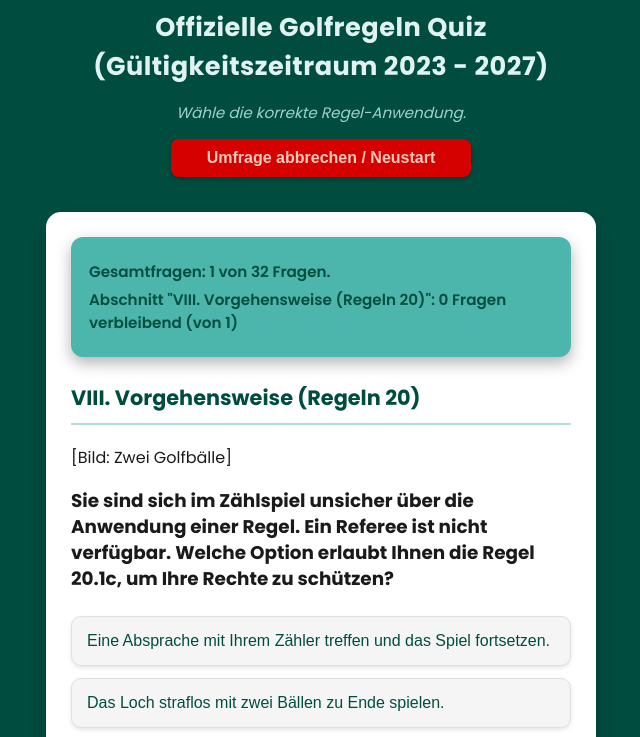
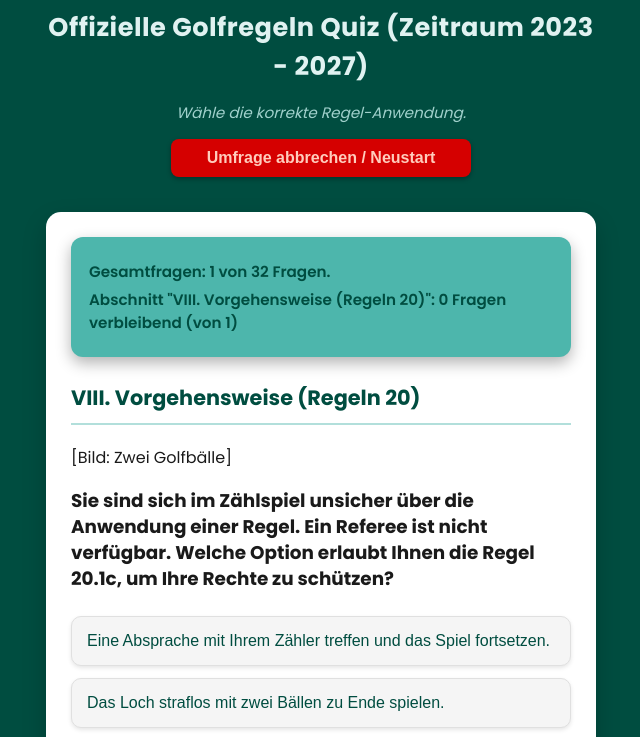
Before and after one commit to jmp-74/Golf, a plain HTML site: page index.html in a window 1280 px wide. Shown: the part 181-918 px from the top of the page, without its empty margins (319-959 px from the left). Drawn offline with Linux system fonts and the light colour scheme.

Commit message:
Update index.html

```diff
--- a/index.html
+++ b/index.html
@@ -14,7 +14,7 @@
             <img src="img/logo_chipp.png" alt="Logo Chippingdales e.V." id="club-logo">
         </div>
 
-        <h1>Offizielle Golfregeln Quiz (Gültigkeitszeitraum 2023 - 2027)</h1>
+        <h1>Offizielle Golfregeln Quiz (Zeitraum 2023 - 2027)</h1>
         <p class="subtitle">Wähle die korrekte Regel-Anwendung.</p>
 
         <div id="reset-area">
@@ -28,4 +28,5 @@
     </div>
     <script src="quiz.js"></script>
 </body>
+
 </html>
```
